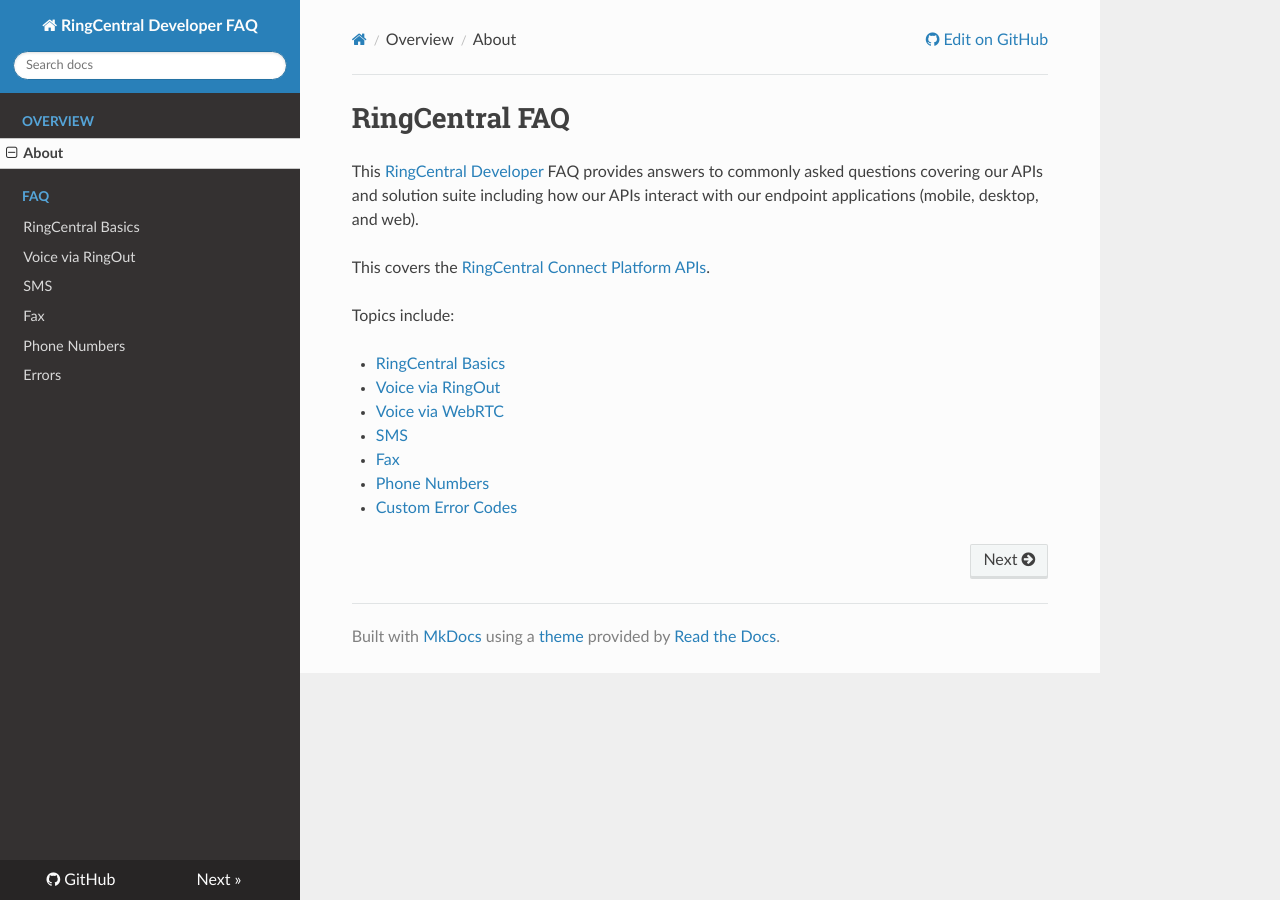
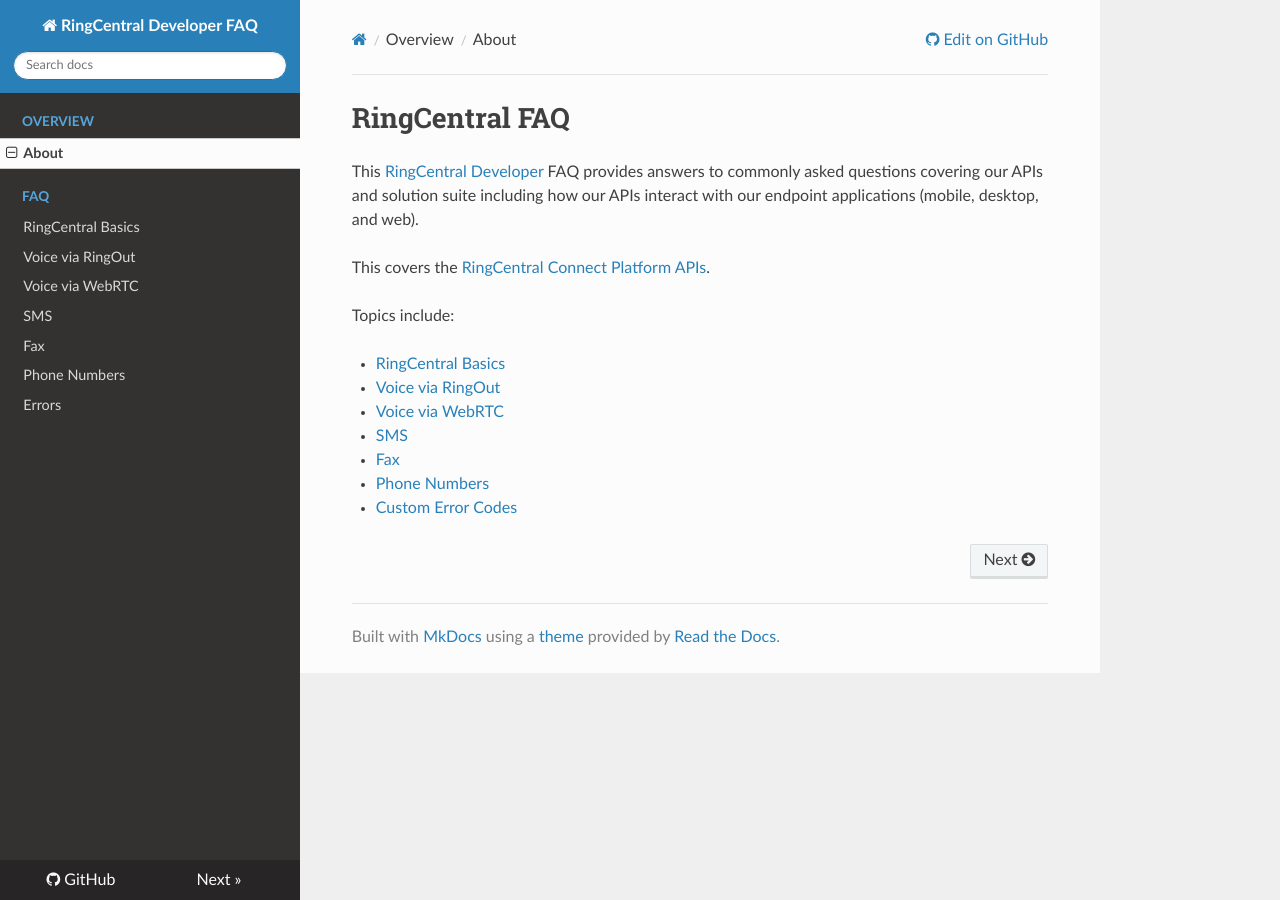
Before and after one commit to ringcentral/ringcentral-faq, an MkDocs documentation site: the page built from docs/index.md, in a window 1280 px wide. Built offline with MkDocs 1.6.1, drawn with Linux system fonts in a browser that asks for light colours; nearby versions of some CDN libraries; old or Windows-style settings are respelled for this version of MkDocs.

Commit message:
update mkdocs

```diff
--- a/mkdocs.yml
+++ b/mkdocs.yml
@@ -8,6 +8,7 @@
 - ['index.md', 'Overview', 'About']
 - ['basics.md', 'FAQ', 'RingCentral Basics']
 - ['voice_ringout.md', 'FAQ', 'Voice via RingOut']
+- ['voice_webrtc.md', 'FAQ', 'Voice via WebRTC']
 - ['sms.md', 'FAQ', 'SMS']
 - ['fax.md', 'FAQ', 'Fax']
 - ['phone_numbers.md', 'FAQ', 'Phone Numbers']
```
